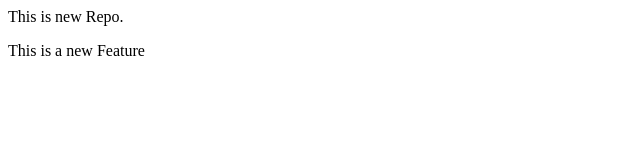
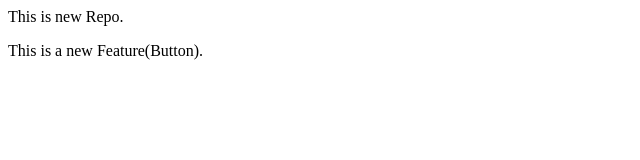
Before and after one commit to Wajiha99/localrepo, a plain HTML site: page index.html in a window 1280 px wide. Shown: the full height of the page, 0-640 px from the left. Drawn offline with Linux system fonts and the light colour scheme.

```diff
--- a/index.html
+++ b/index.html
@@ -1,2 +1,2 @@
 <p>This is new Repo.</p>
-<p>This is a new Feature</p>
+<p>This is a new Feature(Button).</p>
```
